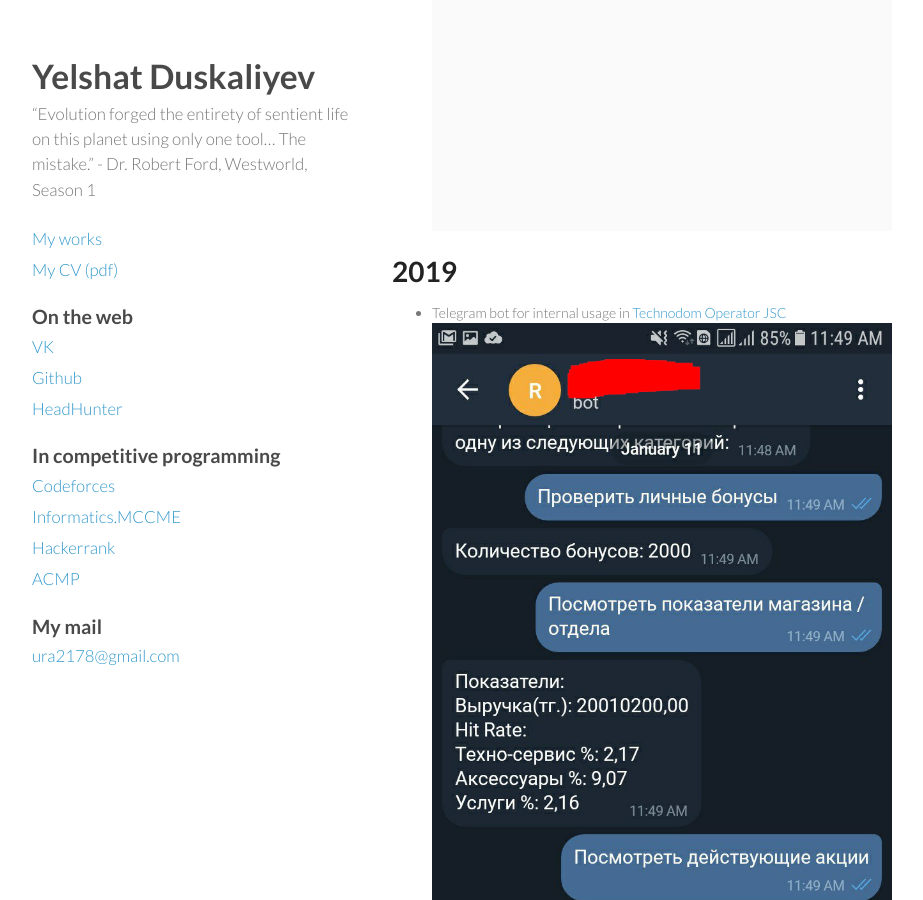
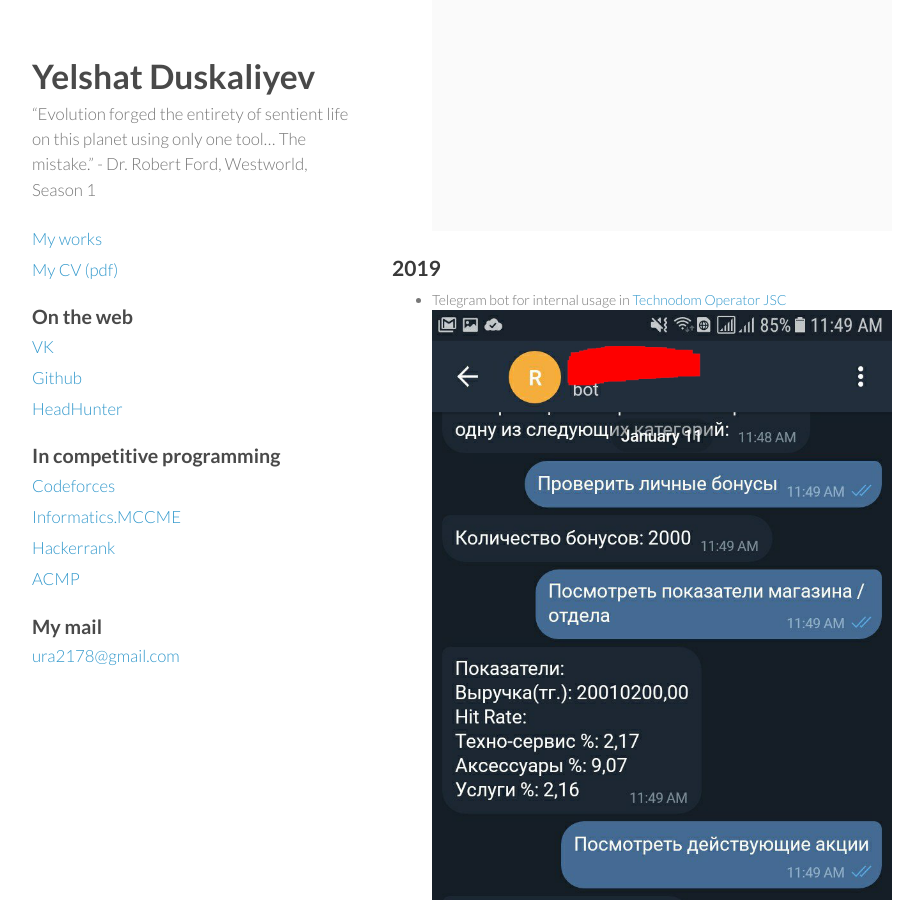
Before and after one commit to Semior001/semior001.github.io, a Jekyll site: the page built from projects.md, in a window 1280 px wide and 900 px high, scrolled down 1423 px. Shown: the whole window, without its empty margins (178-1101 px from the left). Built offline with Jekyll 4.4.1, drawn with Linux system fonts in a browser that asks for light colours; a script that is not in the unit is left out; our own code applies the rules of GitHub Pages for plain Markdown files.

```diff
--- a/projects.md
+++ b/projects.md
@@ -10,6 +10,6 @@ layout: default
 - Android application + Python Flask microservice for Check Kaspi Bank Order in [Technodom Operator JSC](https://technodom.kz)
 ![kaspi check app](img/kaspi_check_app.jpg)
 
-# 2019
+## 2019
 - Telegram bot for internal usage in [Technodom Operator JSC](https://technodom.kz)
 ![](img/tgbot.jpeg)
```
